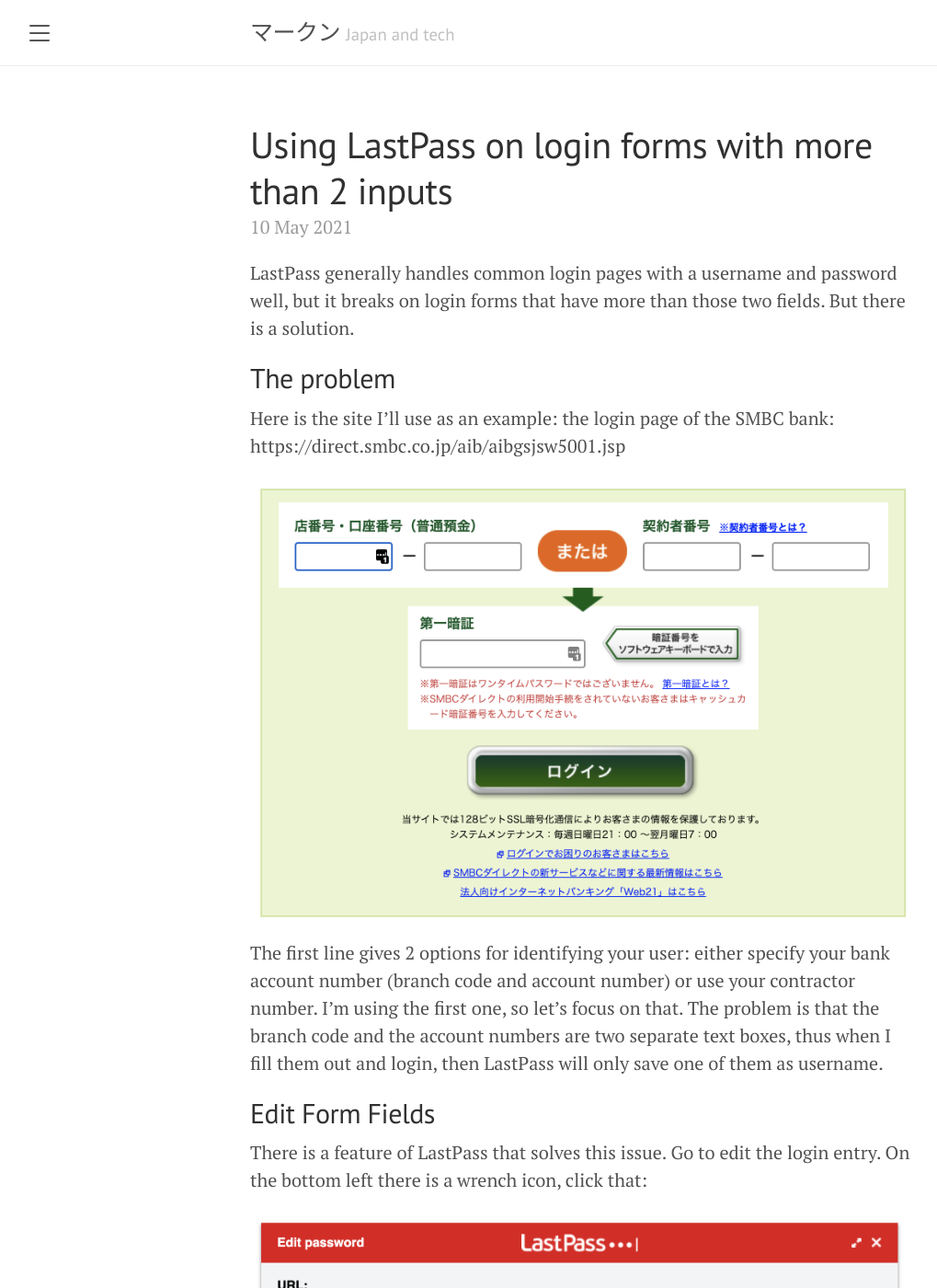
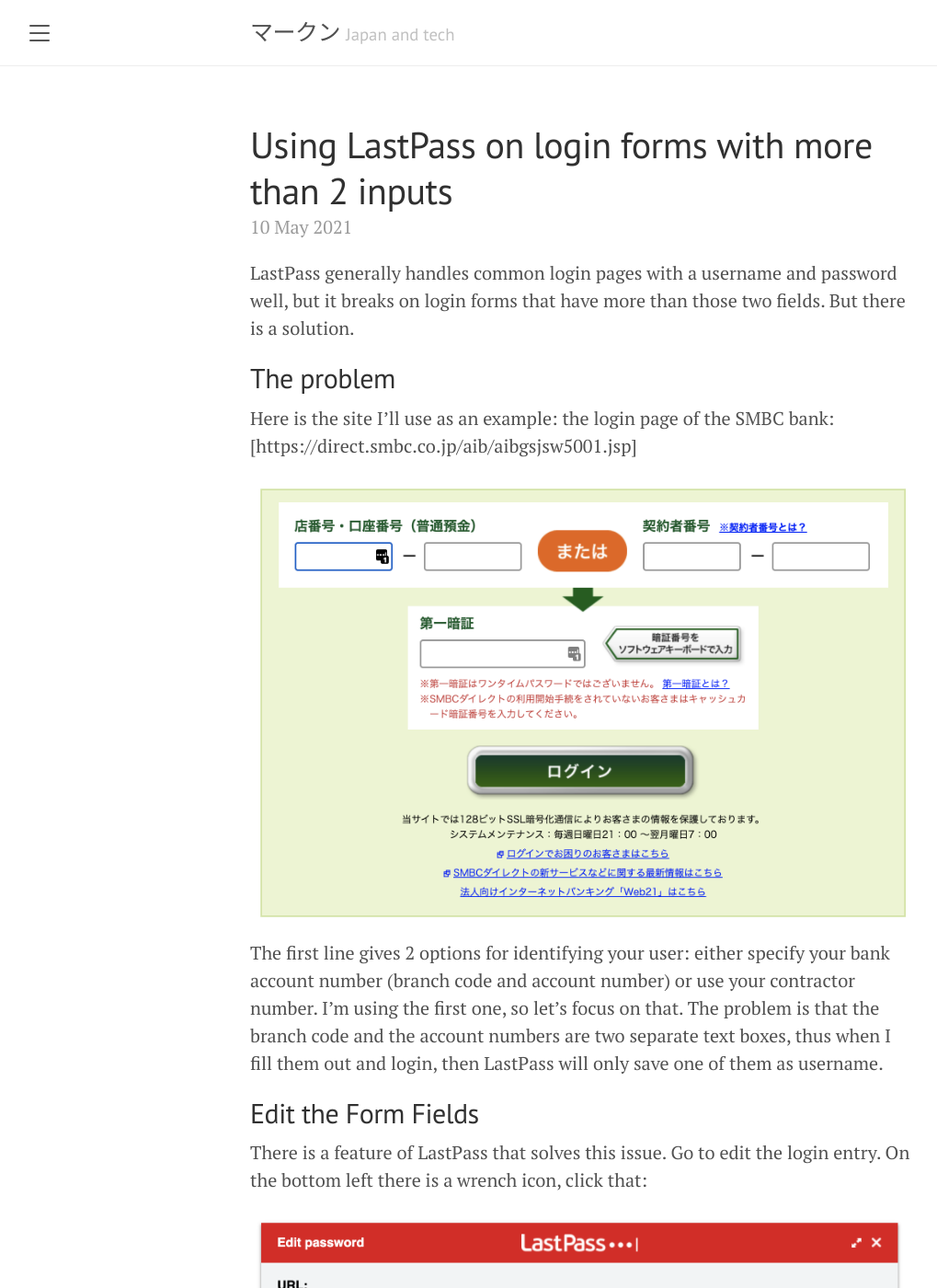
Before and after one commit to markszabo/markszabo.github.io, a Jekyll site: the page built from _posts/2021-05-10-using-lastpass-on-login-forms-with-more-than-2-inputs.md, in a window 1280 px wide and 1400 px high. Shown: the whole window at 92% size, without its empty margins (8-1027 px from the left). Built offline with Jekyll 4.4.1, drawn with Linux system fonts in a browser that asks for light colours; some of the changed text lies outside the part shown.

Commit message:
Finetune lastpass

```diff
--- a/_posts/2021-05-10-using-lastpass-on-login-forms-with-more-than-2-inputs.md
+++ b/_posts/2021-05-10-using-lastpass-on-login-forms-with-more-than-2-inputs.md
@@ -2,19 +2,20 @@
 layout: post
 title: Using LastPass on login forms with more than 2 inputs
 date: 2021-05-10 17:55:00 +09:00
+nogallery: true
 ---
 
 LastPass generally handles common login pages with a username and password well, but it breaks on login forms that have more than those two fields. But there is a solution.
 
 ## The problem
 
-Here is the site I'll use as an example: the login page of the SMBC bank: https://direct.smbc.co.jp/aib/aibgsjsw5001.jsp
+Here is the site I'll use as an example: the login page of the SMBC bank: [https://direct.smbc.co.jp/aib/aibgsjsw5001.jsp]
 
 ![](/assets/2021-05-10-using-lastpass-on-login-forms-with-more-than-2-inputs/problem.png)
 
 The first line gives 2 options for identifying your user: either specify your bank account number (branch code and account number) or use your contractor number. I'm using the first one, so let's focus on that. The problem is that the branch code and the account numbers are two separate text boxes, thus when I fill them out and login, then LastPass will only save one of them as username.
 
-## Edit Form Fields
+## Edit the Form Fields
 
 There is a feature of LastPass that solves this issue. Go to edit the login entry. On the bottom left there is a wrench icon, click that:
 
@@ -29,7 +30,7 @@
 ![](/assets/2021-05-10-using-lastpass-on-login-forms-with-more-than-2-inputs/lp3.png)
 
 * Field name: use the name attribute of the input html tag (e.g. for `<input type="tel" name="S_ACCNT_NO" id="S_ACCNT_NO" maxlength="7" tabindex="2">` use `S_ACCNT_NO`)
-* Field type: I guess this is used to match the input type, although selecting Text for the above input (type='tel') works
+* Field type: I guess this is used to match the input type, although selecting Text for the above input (`type='tel'`) works
 * Field value: whatever you want to be filled in (e.g. branch code, account number)
 
 Save it and enjoy the fields being filled with the right input.
```
